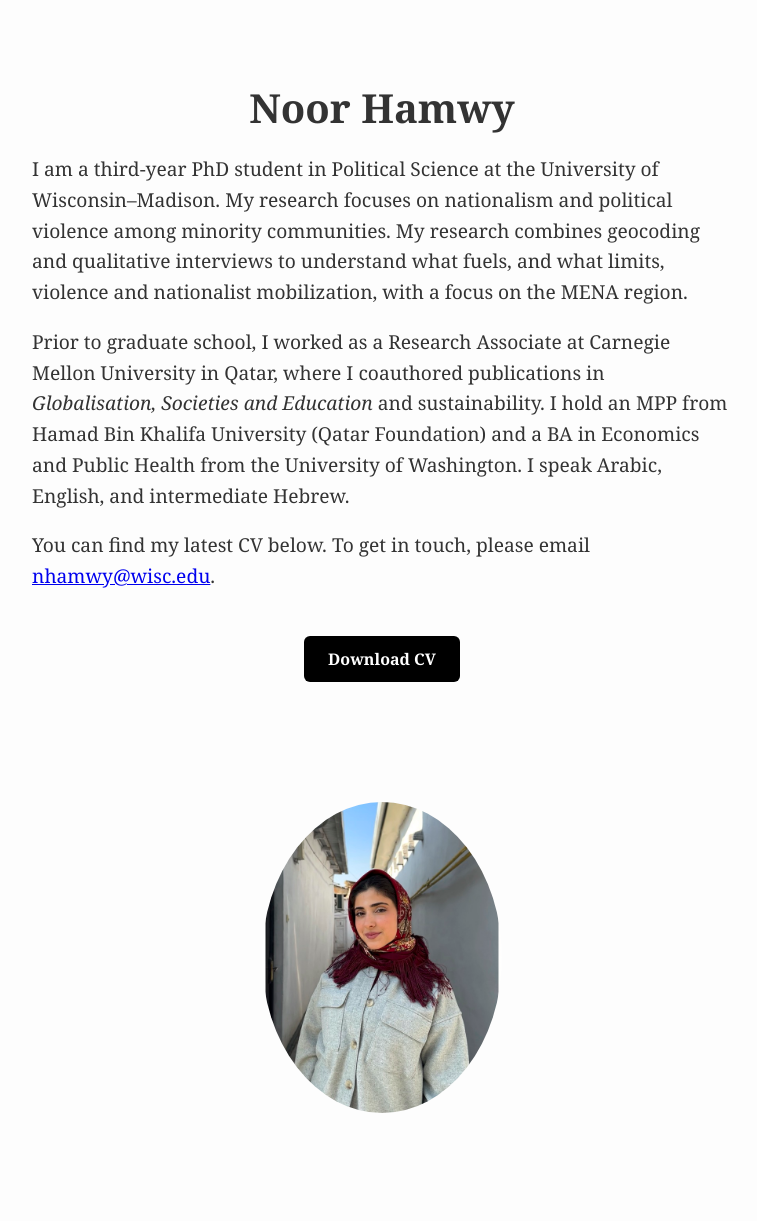
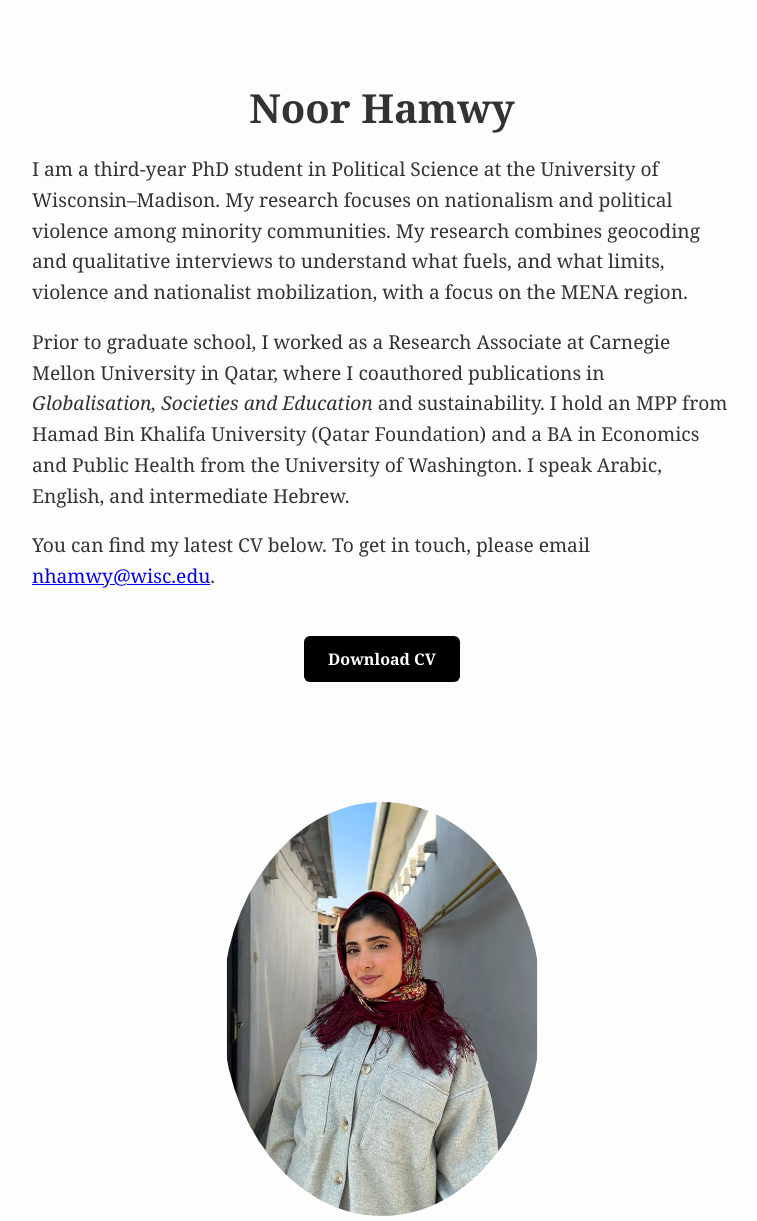
Before and after one commit to NoorHamwy/noorhamwy.github.io, a Jekyll site: the page index.html, which Jekyll copies as it is, in a window 1280 px wide. Shown: the whole page, without its empty margins (258-1015 px from the left). Built offline with Jekyll 4.4.1, drawn with Linux system fonts in a browser that asks for light colours; before the commit the page ends 1118 px from its top, so only the background shows below that.

Commit message:
Update index.html

```diff
--- a/index.html
+++ b/index.html
@@ -70,7 +70,8 @@
   </div>
 
   <div style="flex: 0 0 240px; text-align: center;">
-    <img src="ME.jpg" alt="Noor Hamwy" style="width: 100%; max-width: 240px; border-radius: 50%;" />
+  <img src="ME.jpg" alt="Noor Hamwy" style="width: 100%; max-width: 320px; border-radius: 50%;" />
+
   </div>
 
 </div>
```
